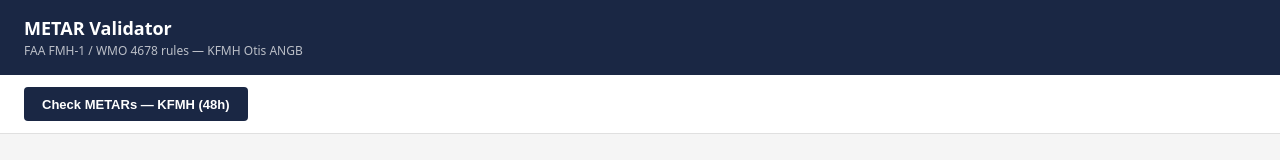
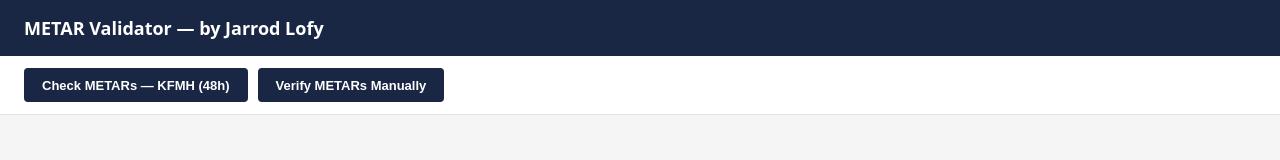
Before and after one commit to jarrodlofy/metar-validator, a website: page index.html in a window 1280 px wide. Drawn offline with Linux system fonts and the light colour scheme.

Commit message:
UI cleanup — remove subtitle, add manual verify button, author name in title

```diff
--- a/index.html
+++ b/index.html
@@ -75,13 +75,18 @@
 <body>
 <header>
   <div>
-    <h1>METAR Validator</h1>
-    <div class="sub">FAA FMH-1 / WMO 4678 rules — KFMH Otis ANGB</div>
+    <h1>METAR Validator — by Jarrod Lofy</h1>
   </div>
 </header>
 
 <div class="controls">
   <button onclick="runCheck()">Check METARs — KFMH (48h)</button>
+  <button onclick="togglePaste()" id="paste-btn">Verify METARs Manually</button>
+</div>
+
+<div id="paste-area" style="display:none;background:#fff;border-bottom:1px solid #e0e0e0;padding:12px 24px;">
+  <textarea id="pastebox" rows="6" style="width:100%;box-sizing:border-box;font-family:monospace;font-size:13px;border:1px solid #ccc;border-radius:4px;padding:8px;" placeholder="Paste raw METARs here, one per line&#10;METAR KFMH 011455Z AUTO 27008KT 10SM FEW045 22/14 A3000 RMK AO2 SLP120"></textarea>
+  <button onclick="validatePaste()" style="margin-top:8px">Validate</button>
 </div>
 
 <main>
@@ -680,6 +685,14 @@ async function runCheck(isRetry, retriesLeft) {
   renderResults(records, parseInt(hours), retriesLeft);
 }
 
+function togglePaste() {
+  const area = document.getElementById('paste-area');
+  const btn = document.getElementById('paste-btn');
+  const hidden = area.style.display === 'none';
+  area.style.display = hidden ? 'block' : 'none';
+  btn.textContent = hidden ? 'Hide Paste Area' : 'Verify METARs Manually';
+}
+
 function validatePaste() {
   const raw = document.getElementById('pastebox').value.trim();
   if (!raw) return;
```
